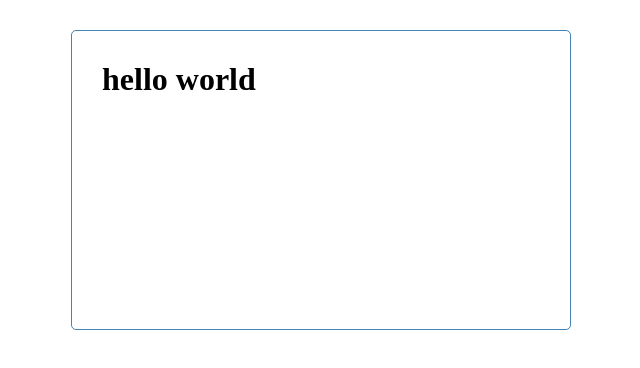
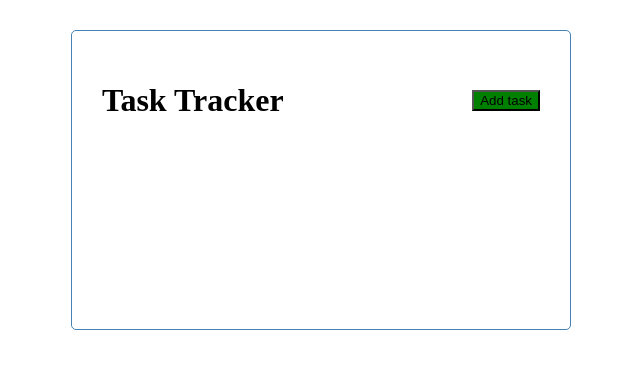
Before and after one commit to user4302/vue-random-user-generator, a Vue app: page / in a window 1280 px wide. Shown: the top 368 px of the page, without its empty margins (319-959 px from the left). Built offline with nearby package versions, Linux system fonts and the light colour scheme.

Commit message:
update Header.vue

```diff
--- a/src/App.vue
+++ b/src/App.vue
@@ -1,7 +1,7 @@
 <template>
   <!-- <RouterView /> -->
   <div class="container">
-    <h1>hello world</h1>
+    <Header title="Task Tracker"/>
   </div>
 </template>
 
@@ -11,7 +11,7 @@ import Header from './components/Header.vue'
 export default{
   name: 'App',
   components: {
-    Header
+    Header,
   }
 }
 </script>
--- a/src/components/Header.vue
+++ b/src/components/Header.vue
@@ -1,12 +1,21 @@
 <template>
     <header>
-        <h1>Task Tracker</h1>
+        <h1>{{title}}</h1>
+        <Button text='Add task' color='green' />
     </header>
 </template>
 
 <script>
+import Button from './Button.vue'
+
 export default {
-    name: 'Header'
+    name: 'Header',
+    props: {
+        title: String
+    },
+    components: {
+        Button
+    }
 }
 </script>
 
```
